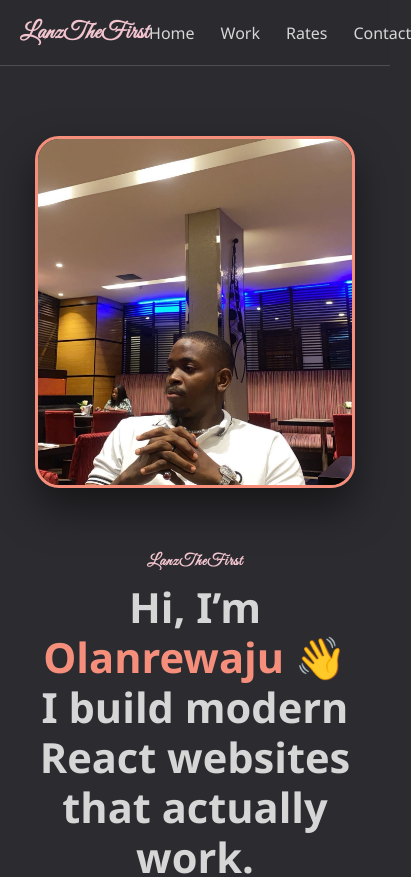
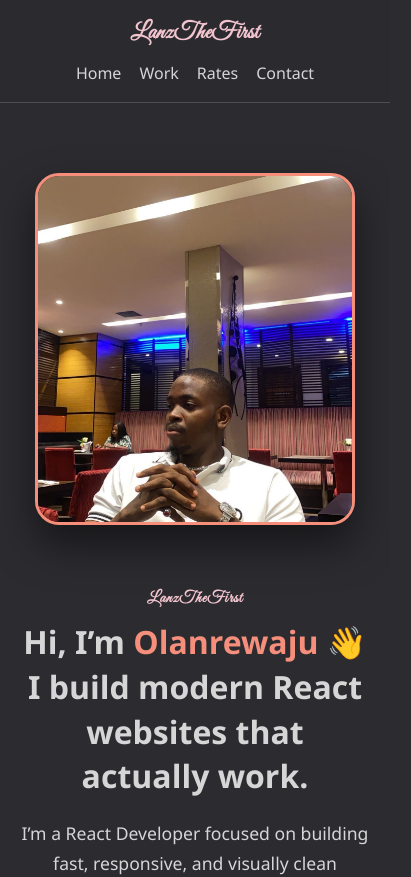
Before and after one commit to LanzTheFirst/Lanzthefirst, a React (Vite) app in the folder lanzthefirst/: page / in a window 390 px wide. Shown: the top 877 px of the page, 411 px wide, since content can reach past the window. Built offline with nearby package versions, Linux system fonts and the light colour scheme.

Commit message:
quick work on the navbar

```diff
--- a/lanzthefirst/src/components/Header.css
+++ b/lanzthefirst/src/components/Header.css
@@ -42,8 +42,8 @@
 }
 
 .intro-content h1 {
-  font-size: 2.6rem;
-  line-height: 1.2;
+  font-size: 2rem;
+  line-height: 1.4;
   margin-bottom: 20px;
 }
 
--- a/lanzthefirst/src/components/Navbar.css
+++ b/lanzthefirst/src/components/Navbar.css
@@ -15,6 +15,7 @@
   display: flex;
   align-items: center;
   justify-content: space-between;
+  flex-wrap: wrap;
 }
 
 .nav-logo {
@@ -59,10 +60,21 @@
 
 @media (max-width: 768px) {
   .nav-inner {
-    padding: 18px 20px;
+    flex-direction: column;
+    align-items: center;
+    padding: 18px 16px;
   }
 
   .nav-links {
-    gap: 26px;
+    flex-direction: row;
+    gap: 18px;
+    width: 100%;
+    align-items: center;
+    justify-content: center;
+    margin-top: 15px;
+  }
+
+  .nav-links a {
+    font-size: 1rem;
   }
 }
```
